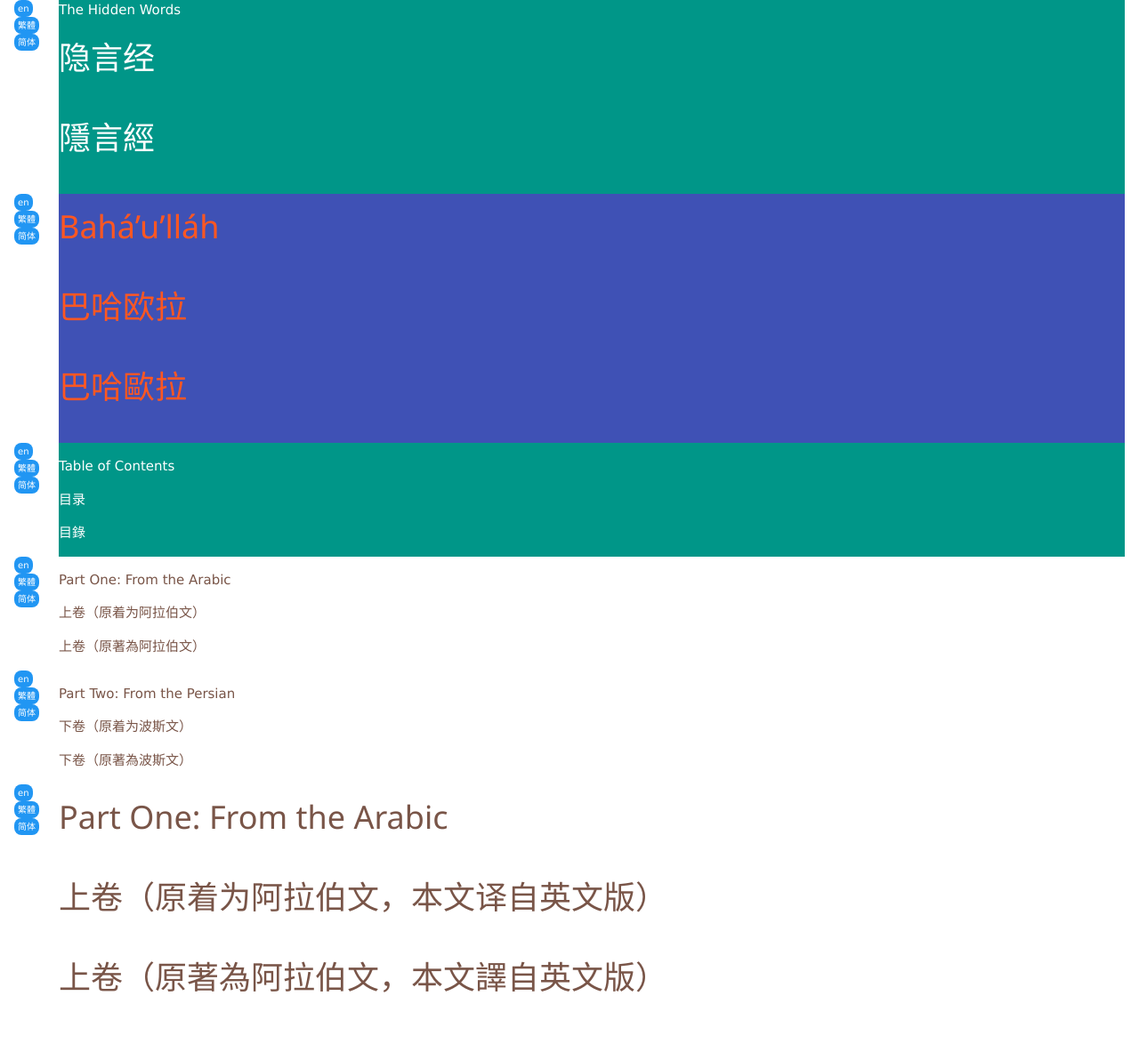
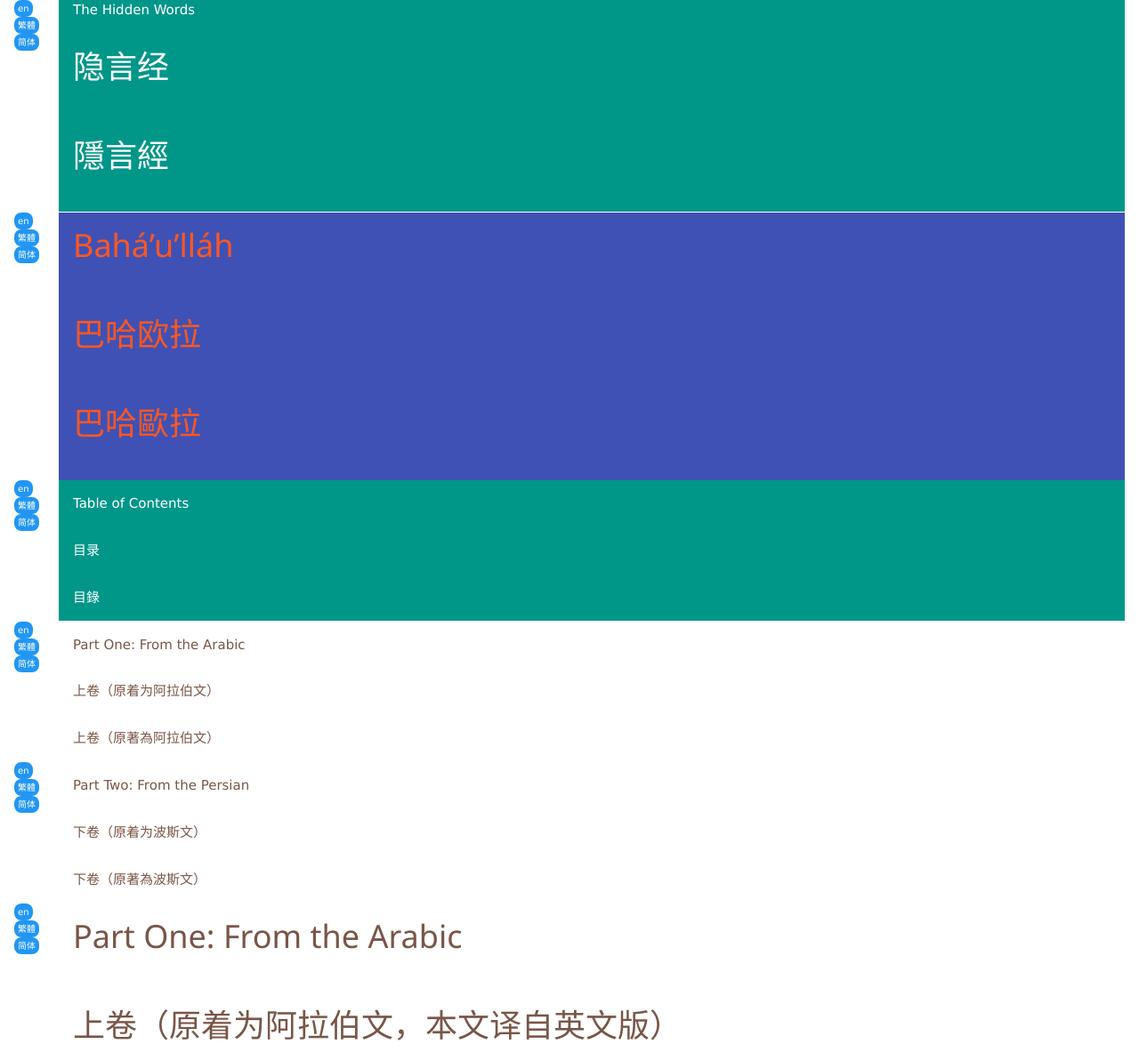
Before and after one commit to finanalyst/ManyTexts, a plain HTML site: page index.html in a window 1280 px wide. Shown: the top 1183 px of the page at 89% size. Before the commit the page ends 1162 px from the top, so only its background shows below. Drawn offline with Linux system fonts and the light colour scheme.

Commit message:
updating

```diff
--- a/index.html
+++ b/index.html
@@ -13,13 +13,13 @@
 	    <button onclick="document.getElementById('p3').style.display='hide'" class="w3-btn w3-padding-tiny w3-round-large w3-tiny w3-blue w3-hover-khaki">简体</button>
 	</div>
         <div class="w3-rest w3-teal" >
-            <div id="p1" class="w3-display-container">
+            <div id="p1" class="w3-container">
 		<ph1 lang="en"   >The Hidden Words </p>
 	    </div>
-            <div id="p2" class="w3-display-container">
+            <div id="p2" class="w3-container">
 		<h1 lang="zh_tr">隐言经</p>
 	    </div>
-            <div id="p3" class="w3-display-container">
+            <div id="p3" class="w3-container">
 		<h1 lang="zh_sm">隱言經</p>
 	    </div>
         </div>
@@ -32,13 +32,13 @@
 	    <button onclick="document.getElementById('p6').style.display='hide'" class="w3-btn w3-padding-tiny w3-round-large w3-tiny w3-blue w3-hover-khaki">简体</button>
 	</div>
         <div class="w3-rest w3-indigo w3-text-deep-orange" >
-            <div id="p4" class="w3-display-container">
+            <div id="p4" class="w3-container">
 		<h1 lang="en" >Bahá’u’lláh</p>
 	    </div>
-            <div id="p5" class="w3-display-container">
+            <div id="p5" class="w3-container">
 		<h1 lang="zh_tr">巴哈欧拉</p>
 	    </div>
-            <div id="p6" class="w3-display-container">
+            <div id="p6" class="w3-container">
 		<h1 lang="zh_sm">巴哈歐拉</p>
 	    </div>
         </div>
@@ -51,13 +51,13 @@
 	    <button onclick="document.getElementById('p9').style.display='hide'" class="w3-btn w3-padding-tiny w3-round-large w3-tiny w3-blue w3-hover-khaki">简体</button>
 	</div>
         <div class="w3-rest w3-teal" >
-            <div id="p7" class="w3-display-container">
+            <div id="p7" class="w3-container">
 		<p  lang="en" >Table of Contents</p>
 	    </div>
-            <div id="p8" class="w3-display-container">
+            <div id="p8" class="w3-container">
 		<p  lang="zh_tr">目录</p>
 	    </div>
-            <div id="p9" class="w3-display-container">
+            <div id="p9" class="w3-container">
 		<p  lang="zh_sm">目錄</p>
 	    </div>
         </div>
@@ -70,13 +70,13 @@
 	    <button onclick="document.getElementById('p12').style.display='hide'" class="w3-btn w3-padding-tiny w3-round-large w3-tiny w3-blue w3-hover-khaki">简体</button>
 	</div>
         <div class="w3-rest  w3-lightgray w3-text-brown w3-left" >
-            <div id="p10" class="w3-display-container">
+            <div id="p10" class="w3-container">
 		<p  lang="en" >Part One: From the Arabic</p>
 	    </div>
-            <div id="p11" class="w3-display-container">
+            <div id="p11" class="w3-container">
 		<p  lang="zh_tr">上卷（原着为阿拉伯文）</p>
 	    </div>
-            <div id="p12" class="w3-display-container">
+            <div id="p12" class="w3-container">
 		<p  lang="zh_sm">上卷（原著為阿拉伯文）</p>
 	    </div>
         </div>
@@ -89,13 +89,13 @@
 	    <button onclick="document.getElementById('p15').style.display='hide'" class="w3-btn w3-padding-tiny w3-round-large w3-tiny w3-blue w3-hover-khaki">简体</button>
 	</div>
         <div class="w3-rest  w3-lightgray w3-text-brown w3-left" >
-            <div id="p13" class="w3-display-container">
+            <div id="p13" class="w3-container">
 		<p  lang="en" >Part Two: From the Persian</p>
 	    </div>
-            <div id="p14" class="w3-display-container">
+            <div id="p14" class="w3-container">
 		<p  lang="zh_tr">下卷（原着为波斯文）</p>
 	    </div>
-            <div id="p15" class="w3-display-container">
+            <div id="p15" class="w3-container">
 		<p  lang="zh_sm">下卷（原著為波斯文）</p>
 	    </div>
         </div>
@@ -108,13 +108,13 @@
 	    <button onclick="document.getElementById('p18').style.display='hide'" class="w3-btn w3-padding-tiny w3-round-large w3-tiny w3-blue w3-hover-khaki">简体</button>
 	</div>
         <div class="w3-rest  w3-lightgray w3-text-brown" >
-            <div id="p16" class="w3-display-container">
+            <div id="p16" class="w3-container">
 		<h1 lang="en" >Part One: From the Arabic</p>
 	    </div>
-            <div id="p17" class="w3-display-container">
+            <div id="p17" class="w3-container">
 		<h1 lang="zh_tr">上卷（原着为阿拉伯文，本文译自英文版）</p>
 	    </div>
-            <div id="p18" class="w3-display-container">
+            <div id="p18" class="w3-container">
 		<h1 lang="zh_sm">上卷（原著為阿拉伯文，本文譯自英文版）</p>
 	    </div>
         </div>
```
